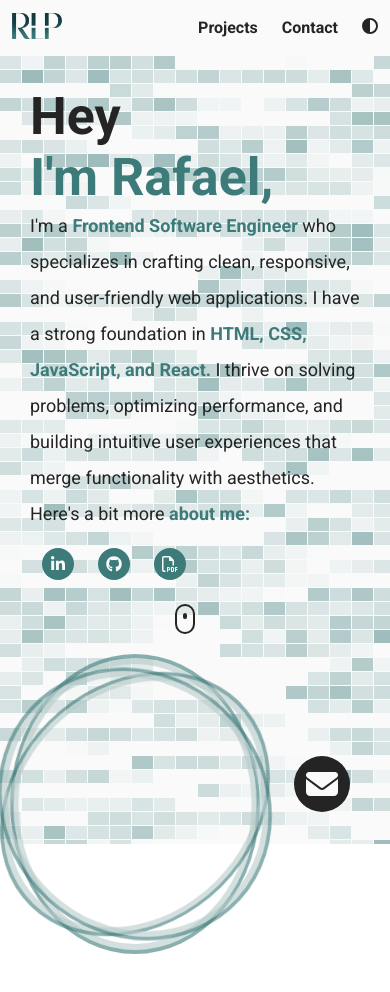
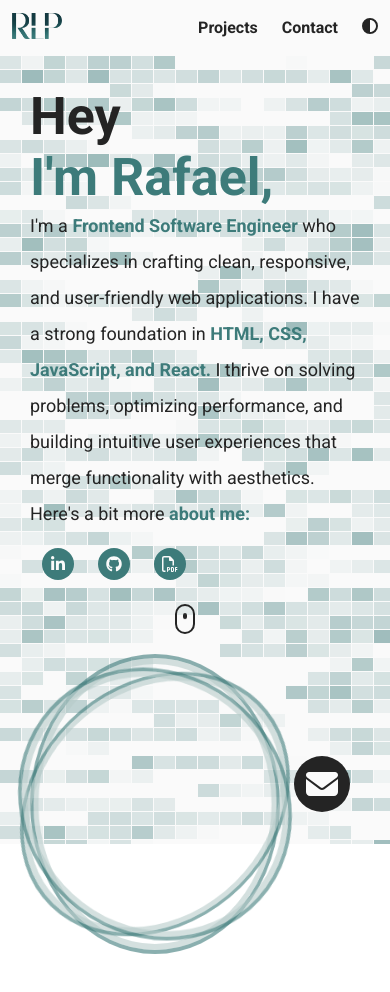
Before and after one commit to shaydpines/developer-profile, a React (Create React App) app: page / in a window 390 px wide. Shown: the top 992 px of the page. Built offline with nearby package versions, Linux system fonts and the light colour scheme.

Commit message:
fixed sphere responsivesness on small screens

```diff
--- a/src/components/Projects.jsx
+++ b/src/components/Projects.jsx
@@ -29,7 +29,7 @@ export default function Projects() {
             />
             <Project
               image={Ultraverse}
-              title={"Ultraverse NFT Collections"}
+              title={"Ultraverse Collections"}
               tools={"HTML, CSS, Javascript, React, Tailwind"}
               description={
                 `NFT marketplace demo allowing users to browse NFT listings and view asset details,
--- a/src/index.css
+++ b/src/index.css
@@ -759,6 +759,7 @@ Media
 
   .gyroscope {
     --size-sphere: 360px;
+    margin-left: 20px;
   }
 
   .project__description {
```
